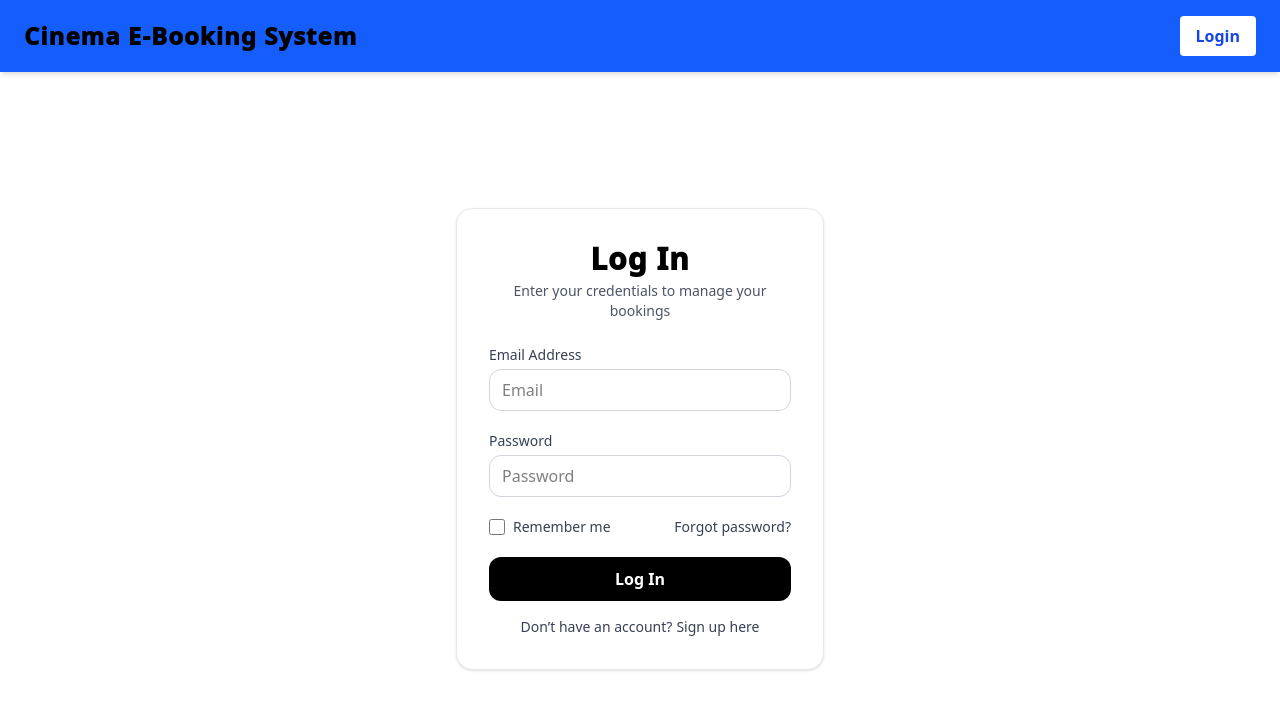
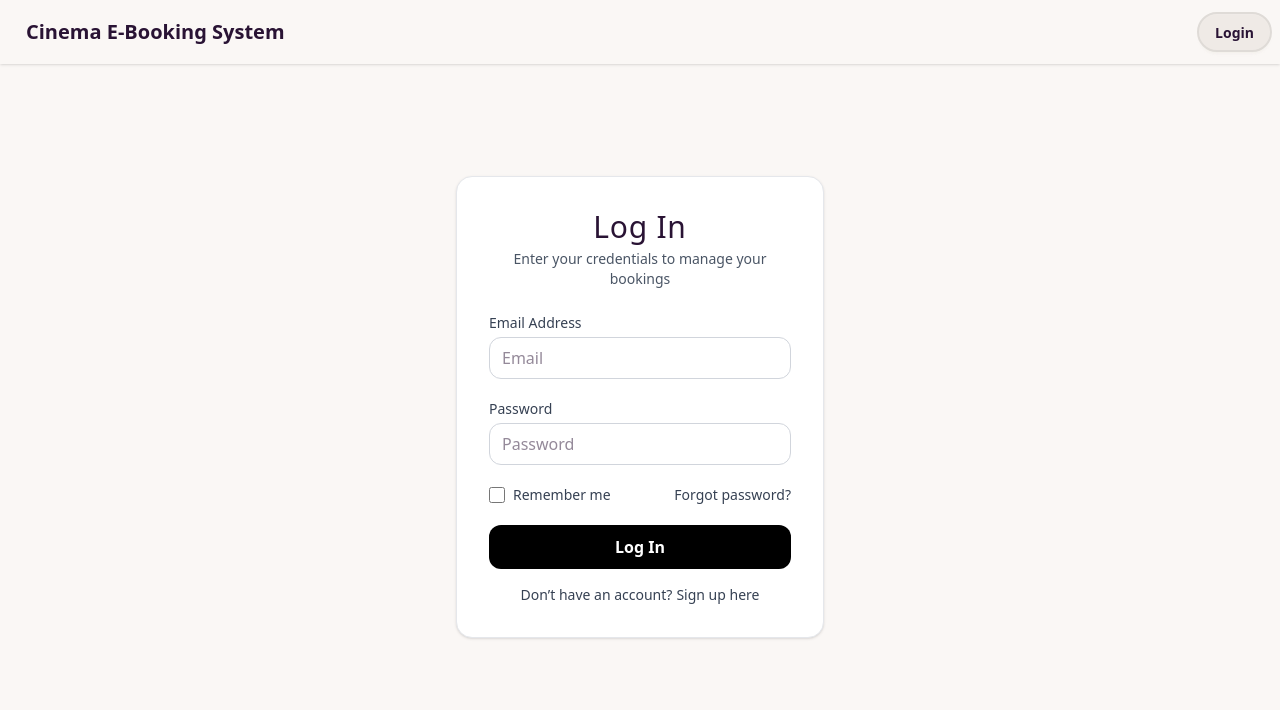
Before and after one commit to dbarf22/group27cinema, a Next.js app in the folder cinema-frontend/: page /login in a window 1280 px wide. Shown: the top 710 px of the page. Built offline with nearby package versions, Linux system fonts and the light colour scheme.

Commit message:
Changed UI header to use DaisyUI

```diff
--- a/cinema-frontend/src/app/globals.css
+++ b/cinema-frontend/src/app/globals.css
@@ -1,30 +1,4 @@
 @import "tailwindcss";
-@plugin "daisyui";
-
-html, body {
-  margin: 0;
-  padding: 0;
+@plugin "daisyui" {
+    themes: all;
 }
-
-:root {
-  --background: #ffffff;
-  --foreground: #000000;
-
-}
-
-body {
-  background: linear-gradient(180deg, var(--background), #ffffff);
-  color: var(--foreground);
-  min-height: 100vh;
-  background-attachment: fixed;
-  font-family: var(--font-sans);
-}
-
-h1, h2, h3, h4, h5, h6 {
-  font-weight: 1000;
-  letter-spacing: 1px;
-  color: var(--foreground);
-}
-
-a { color: #000000; transition: color 0.2s ease; }
-a:hover { color: #ff0000; }
--- a/cinema-frontend/src/app/layout.tsx
+++ b/cinema-frontend/src/app/layout.tsx
@@ -14,7 +14,7 @@ export const metadata: Metadata = {
 
 export default function RootLayout({ children }: { children: React.ReactNode }) {
   return (
-    <html lang="en">
+    <html lang="en" data-theme={"cupcake"}>
 
       <body className={`${geistSans.variable} ${geistMono.variable} antialiased`}>
       <SessionProvider>
--- a/cinema-frontend/src/components/Header.tsx
+++ b/cinema-frontend/src/components/Header.tsx
@@ -1,11 +1,11 @@
 'use client';
 
-import { useRouter } from 'next/navigation';
-import { useSession } from "@/app/session/SessionContext";
+import {useRouter} from 'next/navigation';
+import {useSession} from "@/app/session/SessionContext";
 
 export default function Header() {
     const router = useRouter();
-  const { currentUser, logout } = useSession();
+    const {currentUser, logout} = useSession();
 
     const go = (path: string) => router.push(path);
 
@@ -15,55 +15,51 @@ export default function Header() {
     };
 
     return (
-    <header className="w-full bg-blue-600 text-white shadow-md py-4 mb-6">
-      <div className="max-w-7xl mx-auto flex items-center justify-between px-6">
-        <h1
-          onClick={() => go('/')}
-          className="text-2xl font-bold tracking-tight cursor-pointer hover:underline"
-          id={"home"}
-        >
-          Cinema E-Booking System
-        </h1>
+        <div className={"navbar shadow-sm"}>
+            <div className={"navbar-start"}>
+                <a onClick={() => go('/')}
+                   className={"btn btn-ghost text-xl"}>Cinema E-Booking System</a>
+            </div>
+            <div className={"navbar-center"}>
 
-        <div className="flex items-center gap-4">
+            </div>
+            <div className={"navbar-end gap-x-2"}>
                 {currentUser ? (
                     <>
-              <span className="text-sm">Welcome, {currentUser.username}!</span>
-
+                        <div>Welcome, {currentUser.username}!</div>
                         <button
                             onClick={() => go('/profile/edit')}
-                className="bg-white text-blue-700 font-semibold px-4 py-2 rounded hover:bg-gray-100 transition"
+                            className="btn"
                             data-testid={"editProfile"}
                         >
                             Edit Profile
                         </button>
-
+                        <button
+                            onClick={() => go('/portal')}
+                            className="btn"
+                            id={"portal"}
+                        >
+                            Portal
+                        </button>
                         <button
                             onClick={handleLogout}
-                className="bg-white text-blue-700 font-semibold px-4 py-2 rounded hover:bg-gray-100 transition"
+                            className="btn"
                             id={"logout"}
                         >
                             Logout
-              </button>
-              <button
-                onClick={() => go('/portal')}
-                className="bg-white text-blue-700 font-semibold px-4 py-2 rounded hover:bg-gray-100 transition"
-                id={"portal"}
-              >
-                Portal
                         </button>
                     </>
                 ) : (
                     <button
                         onClick={() => go('/login')}
-              className="bg-white text-blue-700 font-semibold px-4 py-2 rounded hover:bg-gray-100 transition"
+                        className="btn"
                         id={'login'}
                     >
                         Login
                     </button>
                 )}
             </div>
+
         </div>
-    </header>
     );
 }
```
Lines whose indentation alone changed are shown as unchanged.
